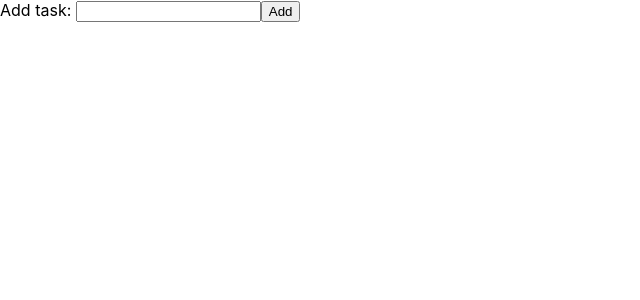
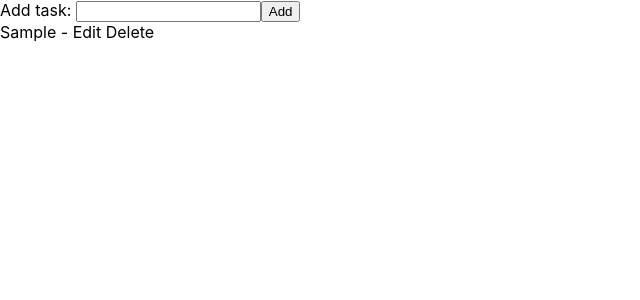
Before and after one commit to acastdeveloper/todo-simple-react, a React (Create React App) app: page / in a window 1280 px wide. Both pictures are taken after typing "Sample" into the empty fields and a click on the button "Add". Shown: the top 300 px of the page, without its empty margins (0-640 px from the left). Built offline with nearby package versions, Linux system fonts and the light colour scheme.

Commit message:
Listing taks functionallity

```diff
--- a/src/App.js
+++ b/src/App.js
@@ -2,9 +2,10 @@ import React, { Fragment, useState } from "react";
 
 import TasksForm from "./components/TasksForm";
 
+import TasksLister from "./components/TasksLister";
+
 const App = () => {
   const [listTasks, setListTasks] = useState([]);
-  console.log(listTasks);
 
   const newTask = (task) => {
     setListTasks([task, ...listTasks]);
@@ -12,9 +13,10 @@ const App = () => {
 
   return (
     <Fragment>
-      <TasksForm
-        passTask={newTask}
-      />
+      <TasksForm passTask={newTask} />
+      {listTasks.map((el) => (
+        <TasksLister passTask={el} key={el} />
+      ))}
     </Fragment>
   );
 };
--- /dev/null
+++ b/src/components/TasksLister.js
@@ -0,0 +1,13 @@
+import React, { Fragment} from 'react'
+
+const TasksLister = (props) => {
+    return (
+        <Fragment>
+            <div>
+            <span>{props.passTask}</span> - <span>Edit</span> <span>Delete</span>
+            </div>
+        </Fragment>
+    )
+}
+
+export default TasksLister;
```
Also changed, not shown: 1 other file (tests, documents, lock files or other folders).
